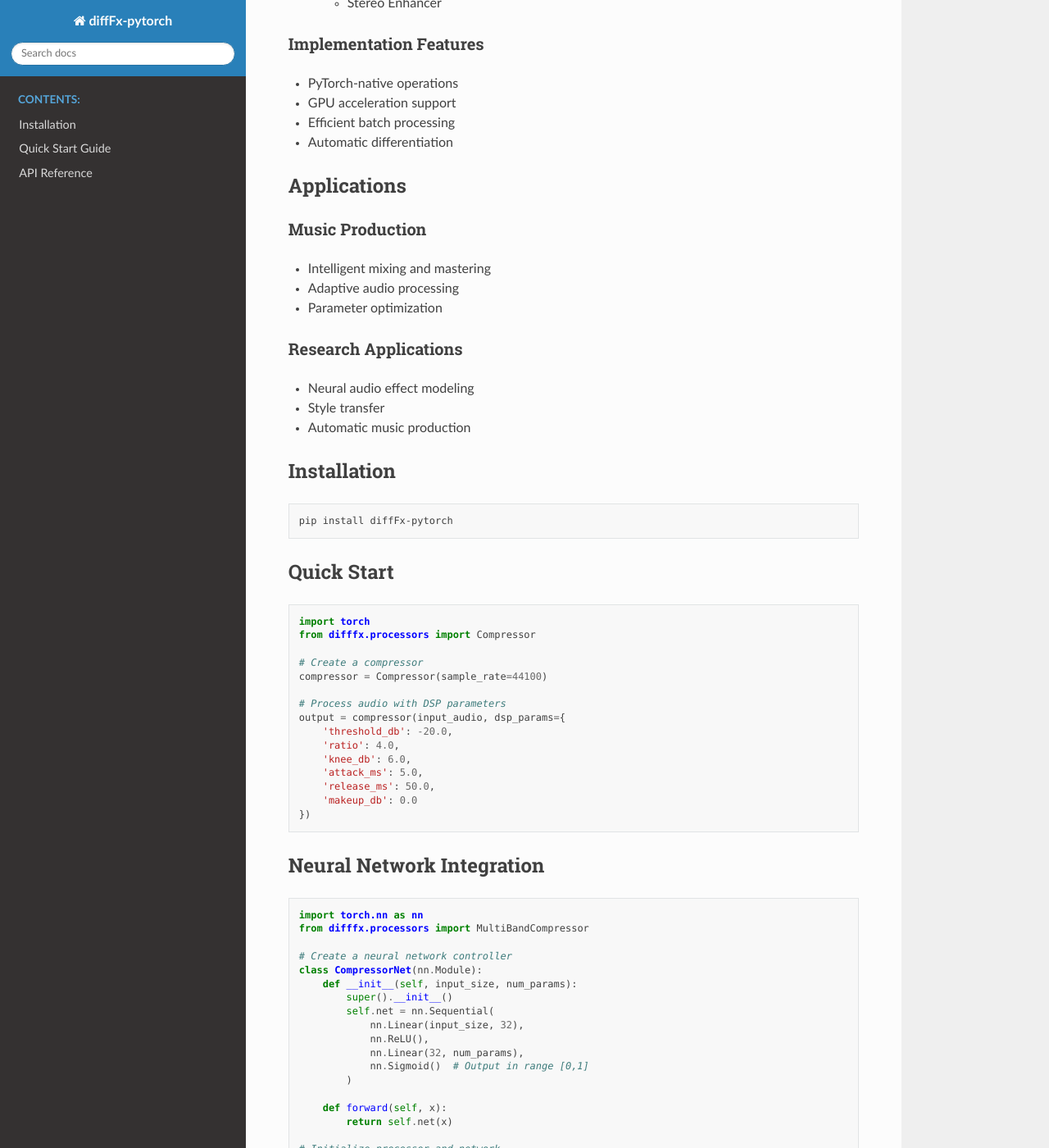
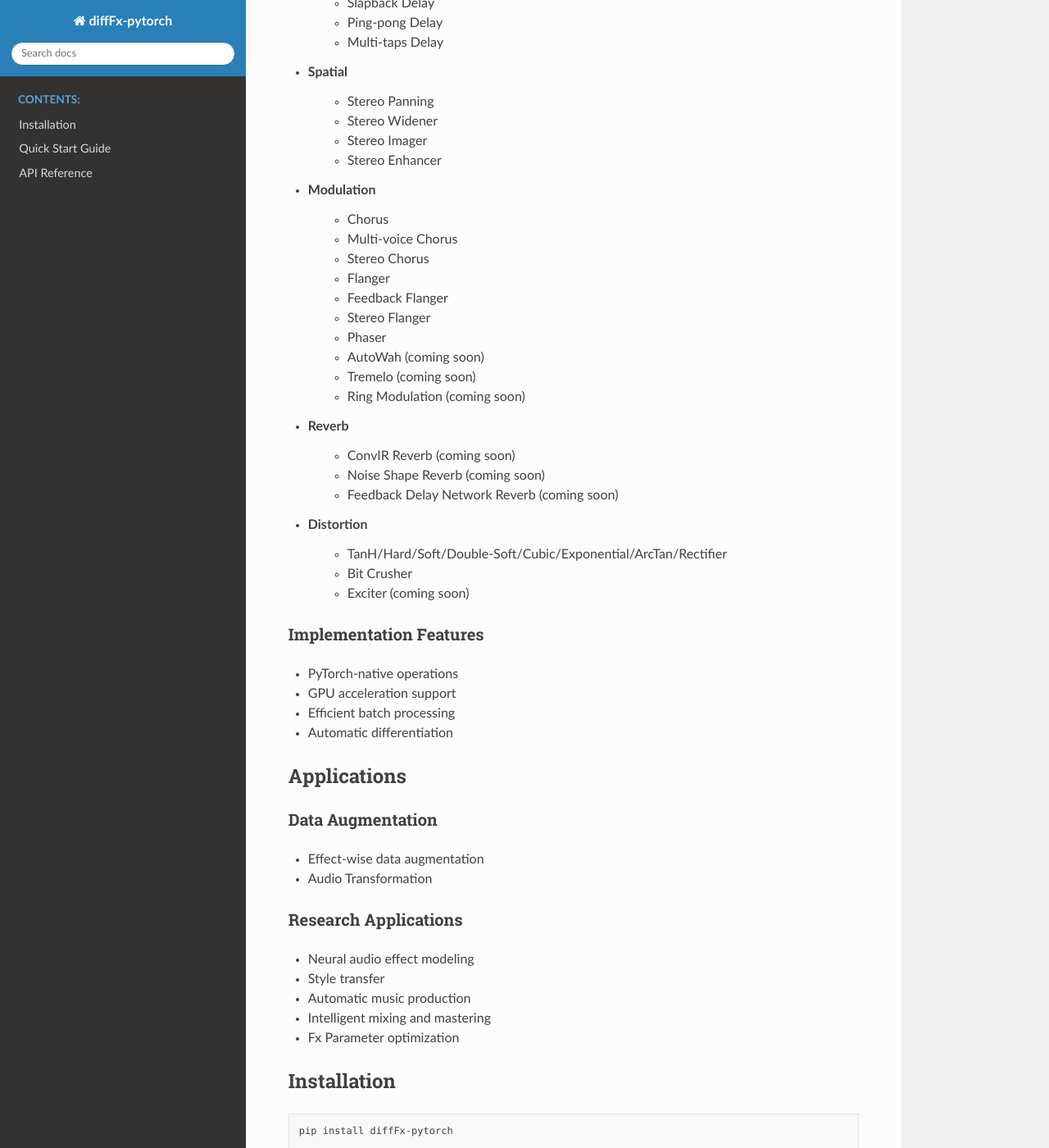
Before and after one commit to ytsrt66589/diffFx-pytorch, a Sphinx documentation site: the page built from docs/source/index.rst, in a window 1280 px wide and 1400 px high, scrolled down 1262 px. Shown: the whole window at 82% size. Built offline with Sphinx 7.4.7 and the Read the Docs theme 3.1.0, drawn with Linux system fonts in a browser that asks for light colours; some of the changed text lies outside the part shown.

Commit message:
write doc

```diff
--- a/docs/source/index.rst
+++ b/docs/source/index.rst
@@ -35,6 +37,11 @@ Audio Processors
     * Multi-band Compressor
     * Limiter
     * Multi-band Limiter
+    * Expander
+    * Multi-band Expander
+    * Noise Gate
+    * Multi-band Noise Gate
+    * Transient Shaper
 
 * **Delay**
     * Basic Delay
@@ -49,6 +56,28 @@ Audio Processors
     * Stereo Imager
     * Stereo Enhancer
 
+* **Modulation**
+    * Chorus
+    * Multi-voice Chorus
+    * Stereo Chorus
+    * Flanger
+    * Feedback Flanger
+    * Stereo Flanger
+    * Phaser
+    * AutoWah (coming soon)
+    * Tremelo (coming soon)
+    * Ring Modulation (coming soon)
+
+* **Reverb**
+    * ConvIR Reverb (coming soon)
+    * Noise Shape Reverb (coming soon)
+    * Feedback Delay Network Reverb (coming soon)
+
+* **Distortion**
+    * TanH/Hard/Soft/Double-Soft/Cubic/Exponential/ArcTan/Rectifier
+    * Bit Crusher
+    * Exciter (coming soon)
+
 Implementation Features
 ~~~~~~~~~~~~~~~~~~~~~
 
@@ -60,12 +89,11 @@ Implementation Features
 Applications
 -----------
 
-Music Production
-~~~~~~~~~~~~~~~
+Data Augmentation
+~~~~~~~~~~~~~~~~~
 
-* Intelligent mixing and mastering
-* Adaptive audio processing
-* Parameter optimization
+* Effect-wise data augmentation
+* Audio Transformation
 
 Research Applications
 ~~~~~~~~~~~~~~~~~~~
@@ -73,6 +101,10 @@ Research Applications
 * Neural audio effect modeling
 * Style transfer
 * Automatic music production
+* Intelligent mixing and mastering
+* Fx Parameter optimization
+
+
 
 Installation
 -----------
```
Also changed, not shown: other parts of docs/source/index.rst (+2 -0 lines), README.md (+12 -2 lines), 2 other files.
